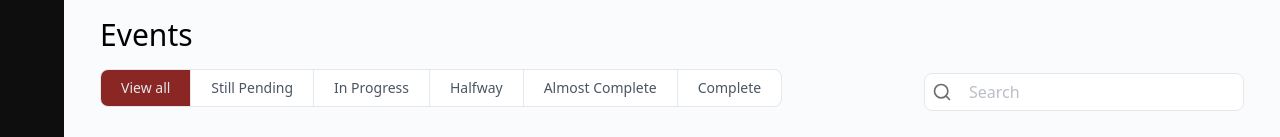
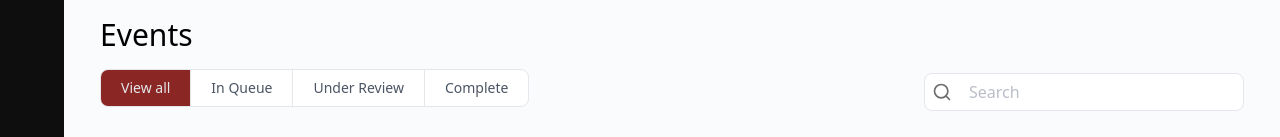
Before and after one commit to Vuyo19/link-agora-admin, a React (Vite) app in the folder frontend/: page /requests in a window 1280 px wide. Shown: the part 460-597 px from the top of the page. Built offline with nearby package versions, Linux system fonts and the light colour scheme; no server answers.

Commit message:
Main changes

```diff
--- a/frontend/src/components/Tables/RequestTable.jsx
+++ b/frontend/src/components/Tables/RequestTable.jsx
@@ -22,28 +22,31 @@ function RequestTable() {
   const [activeButton, setActiveButton] = useState('viewAll'); // Initially, 'viewAll' is active.
 
   // Function to handle button clicks
-  const handleButtonClick = async (buttonId) => {
-    setActiveButton(buttonId);
 
+  const filterEventRequestButton = async (value) => {
+
+    setActiveButton(value)
     // Reassigning the events into the EventsTable.
     try {
-      const eventsData = await filterRequestResponse(buttonId); // Wait for the response
+      const eventsData = await filterRequestResponse(value); // Wait for the response
       setEventsTable(eventsData); // Update the events_table state
     } catch (error) {
         // Handle the error if needed
       console.error('Error:', error);
     } // Calling the class to make the request and then storing the results inside the EventsTable.
+
   };
+
 
   useEffect(() => {
     // Code to run when the component mounts
     // alert('Loading event requests...');
 
-    // Perform your action here
+    // Loading the send event requests.
     const url = 'http://127.0.0.1:8000/requests/api/send-event-requests/'; // Url to request the event requests.
     const requestData = {
-      // Your data to be sent in the request body
-      key1: 'Testing',
+      // Your data to be sent in the request body.
+
     };
 
     async function fetchData() {
@@ -126,53 +129,31 @@ function RequestTable() {
                     ? 'text-gray-200 bg-[#8A2623]'
                     : 'text-gray-600'
                 } transition-colors duration-200 sm:text-sm`}
-                onClick={() => handleButtonClick('viewAll')}
+                onClick={() => filterEventRequestButton('viewAll')}
               >
                 View all
             </button>
 
             <button
                 className={`px-5 py-2 text-xs font-medium ${
-                  activeButton === 'stillPending'
+                  activeButton === 'inQueue'
                     ? 'text-gray-200 bg-[#8A2623]'
                     : 'text-gray-600'
                 } transition-colors duration-200 sm:text-sm`}
-                onClick={() => handleButtonClick('stillPending')}
+                onClick={() => filterEventRequestButton('inQueue')}
               >
-                Still Pending
+                In Queue
             </button>
 
             <button
                 className={`px-5 py-2 text-xs font-medium ${
-                  activeButton === 'inProgress'
+                  activeButton === 'underReview'
                     ? 'text-gray-200 bg-[#8A2623]'
                     : 'text-gray-600'
                 } transition-colors duration-200 sm:text-sm`}
-                onClick={() => handleButtonClick('inProgress')}
+                onClick={() => filterEventRequestButton('underReview')}
               >
-                In Progress
-            </button>
-
-            <button
-                className={`px-5 py-2 text-xs font-medium ${
-                  activeButton === 'halfway'
-                    ? 'text-gray-200 bg-[#8A2623]'
-                    : 'text-gray-600'
-                } transition-colors duration-200 sm:text-sm`}
-                onClick={() => handleButtonClick('halfway')}
-              >
-                Halfway
-            </button>
-
-            <button
-                className={`px-5 py-2 text-xs font-medium ${
-                  activeButton === 'almostComplete'
-                    ? 'text-gray-200 bg-[#8A2623]'
-                    : 'text-gray-600'
-                } transition-colors duration-200 sm:text-sm`}
-                onClick={() => handleButtonClick('almostComplete')}
-              >
-                Almost Complete
+                Under Review
             </button>
 
             <button
@@ -181,7 +162,7 @@ function RequestTable() {
                     ? 'text-gray-200 bg-[#8A2623]'
                     : 'text-gray-600'
                 } transition-colors duration-200 sm:text-sm`}
-                onClick={() => handleButtonClick('complete')}
+                onClick={() => filterEventRequestButton('complete')}
               >
                 Complete
             </button>
--- a/frontend/src/components/Tables/Response/EventRequestFilterResponse.jsx
+++ b/frontend/src/components/Tables/Response/EventRequestFilterResponse.jsx
@@ -1,12 +1,11 @@
-// Filtering the event request based on the event track.
 async function filterManageResponse(value) {
 
-    const url = 'http://127.0.0.1:8000/manage/api/managed-events-filter/'; // Url to request the event requests.
+    const url = 'http://127.0.0.1:8000/requests/api/event-request-filter/'; // Url to request the event requests.
     const requestData = {
       // Your data to be sent in the request body
       // Sending the specific event id to the server to get the specific event.
       // Sending the value of the filter request.
-      event_manage_filter: value
+      event_response_filter: value
     };
 
     try {
@@ -36,4 +35,6 @@ async function filterManageResponse(value) {
       }
 }
 
+
+
 export default filterManageResponse;
--- a/frontend/src/pages/Event/Event.jsx
+++ b/frontend/src/pages/Event/Event.jsx
@@ -1,4 +1,4 @@
-import React, { useState, useEffect } from "react";
+import React from "react";
 import { CalendarDays } from "lucide-react";
 import { CircleDashed } from "lucide-react";
 import { MapPin } from "lucide-react";
@@ -10,16 +10,17 @@ import { Info } from "lucide-react";
 import { Image } from "lucide-react";
 import { CalendarCheck } from "lucide-react";
 import filler from "../../assets/eventfillerimage.jpeg";
-import { Link } from "react-router-dom";
+import { Link, useParams } from "react-router-dom";
 
-import responseData from "./EventResponse";
+// import responseData from "./EventResponse";
 
 const Event = () => {
 
   // Getting the id parameter
   const { id } = useParams();
-  const [events_table, setEventsTable] = useState([]);
+  // const [events_table, setEventsTable] = useState([]);
 
+  /*
   useEffect(() => {
     // Code to run when the component mounts
     // alert('Loading event requests...');
@@ -58,14 +59,14 @@ const Event = () => {
   }, []);
 
   // Responding to the click of the button.
-  const eventResponseClick = (event) => {
+  const eventResponseClick = async (event) => {
     const responseValue = event.target.value;
     alert(responseValue);
 
     // Sending the response to the backend.
     responseData(responseValue, id);
 
-  };
+  }; */
 
   // Returning the page.
   return (
@@ -193,17 +194,17 @@ const Event = () => {
                   <div className="flex flex-col justify-center space-y-4">
                   <button className="px-6 py-2 text-[#03663F] font-bold bg-white border-[#DADADA] border-2 rounded-full hover:bg-[#03663F] hover:text-white"
                             value="approve"
-                            onClick={eventResponseClick}>
+                            >
                       Approve Event
                     </button>
                     <button className="px-6 py-2 text-[#8A2623] font-bold bg-white border-[#DADADA] border-2 rounded-full hover:bg-[#8A2623] hover:text-white"
                             value="decline"
-                            onClick={eventResponseClick}>
+                            >
                       Decline Event
                     </button>
                     <button className="px-6 py-2 text-white font-bold bg-black rounded-full hover:bg-green-800"
                             value="review"
-                            onClick={eventResponseClick}>
+                            >
                       Place on Review
                     </button>
                   </div>
```
Also changed, not shown: 1 other file (tests, documents, lock files or other folders).
